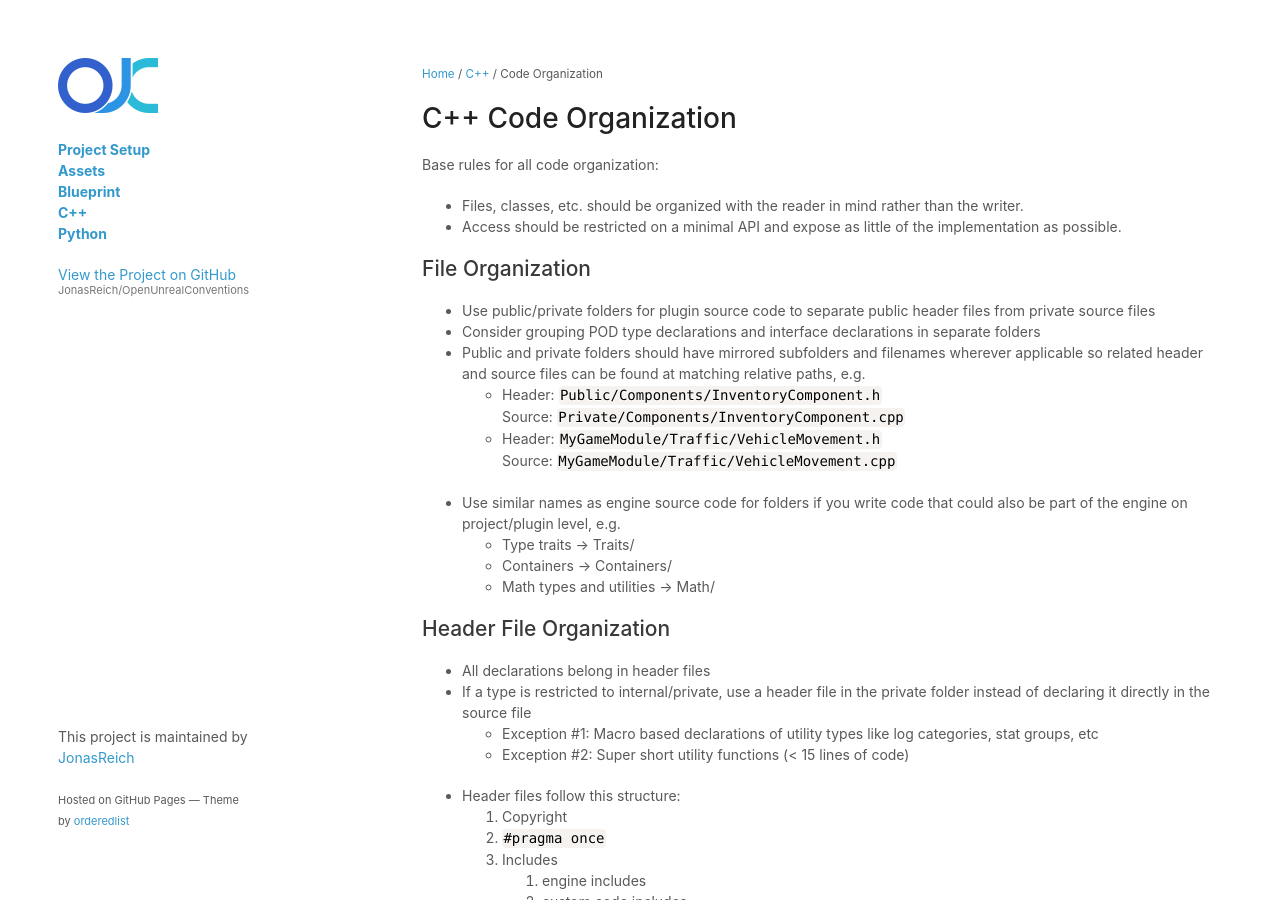
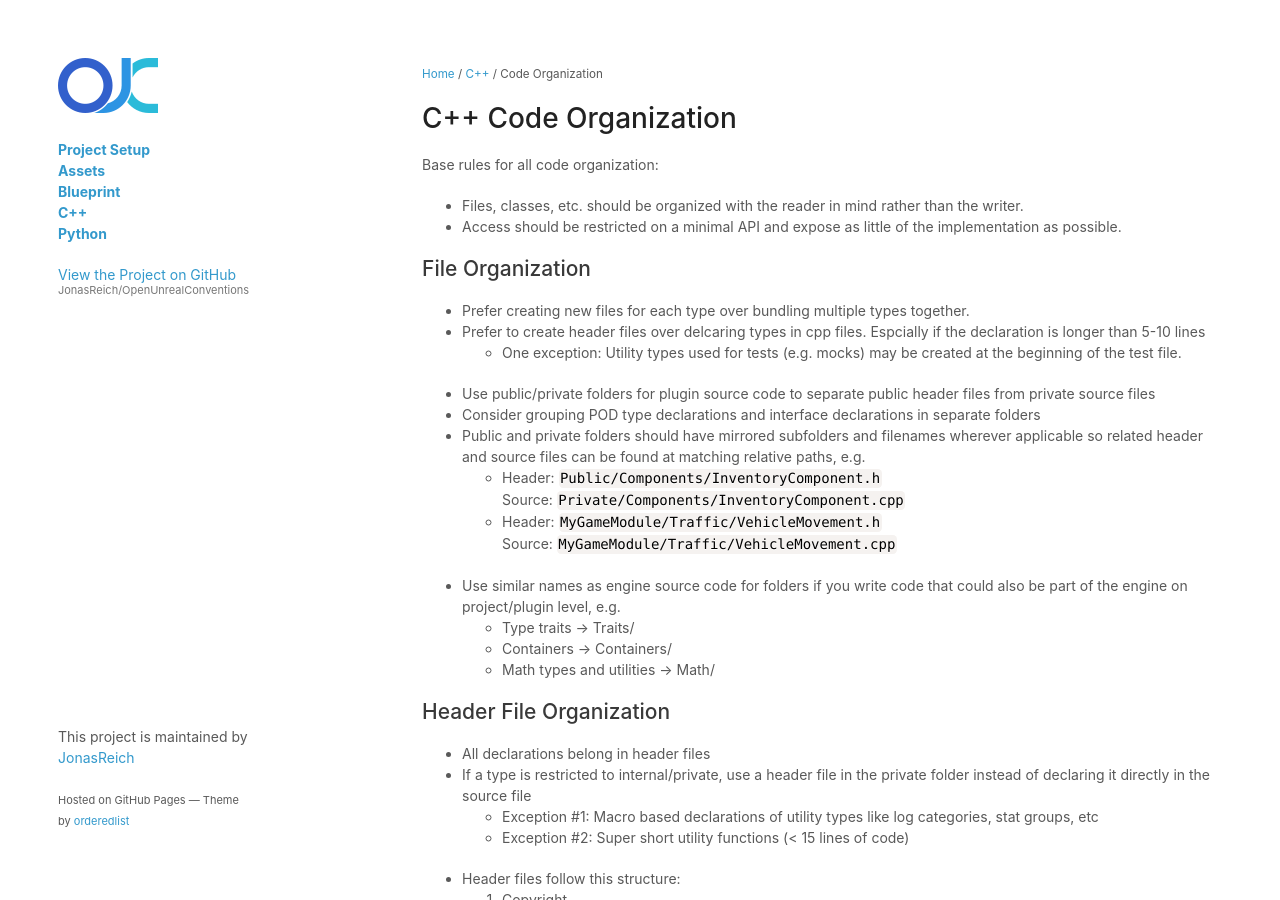
Before and after one commit to JonasReich/OpenUnrealConventions, a Jekyll site: the page built from C++/CodeOrganization.md, in a window 1280 px wide and 900 px high. Built offline with Jekyll 4.4.1, drawn with Linux system fonts in a browser that asks for light colours; our own code applies the rules of GitHub Pages for plain Markdown files; a script that is not in the unit is left out; the repository's description, which GitHub fills in, is left out.

Commit message:
Update CodeOrganization.md

```diff
--- a/C++/CodeOrganization.md
+++ b/C++/CodeOrganization.md
@@ -8,6 +8,9 @@ Base rules for all code organization:
 
 ## File Organization
 
+- Prefer creating new files for each type over bundling multiple types together.
+- Prefer to create header files over delcaring types in cpp files. Espcially if the declaration is longer than 5-10 lines
+    - One exception: Utility types used for tests (e.g. mocks) may be created at the beginning of the test file.
 - Use public/private folders for plugin source code to separate public header files from private source files
 - Consider grouping POD type declarations and interface declarations in separate folders
 - Public and private folders should have mirrored subfolders and filenames wherever applicable so related header and source files can be found at matching relative paths, e.g.
```
